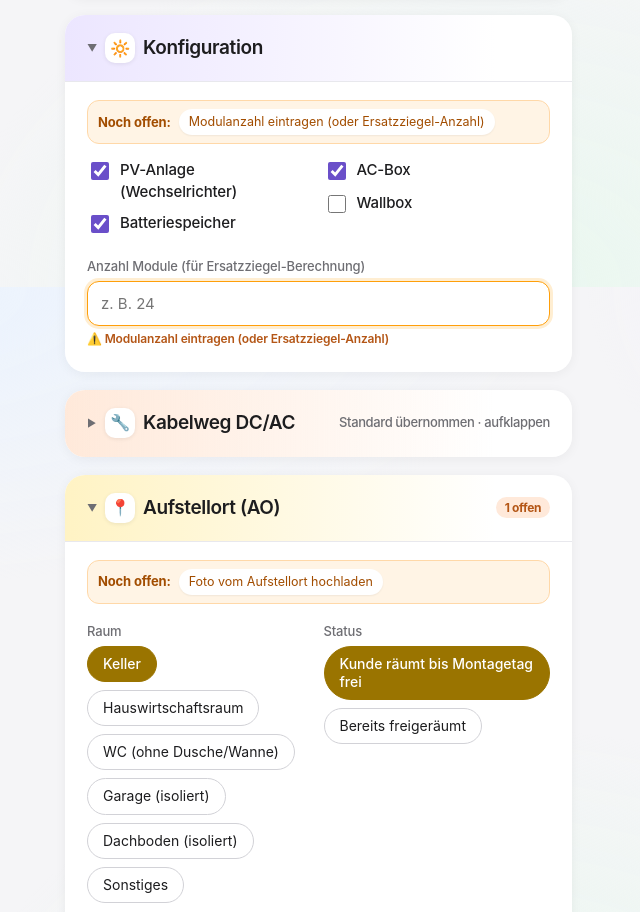
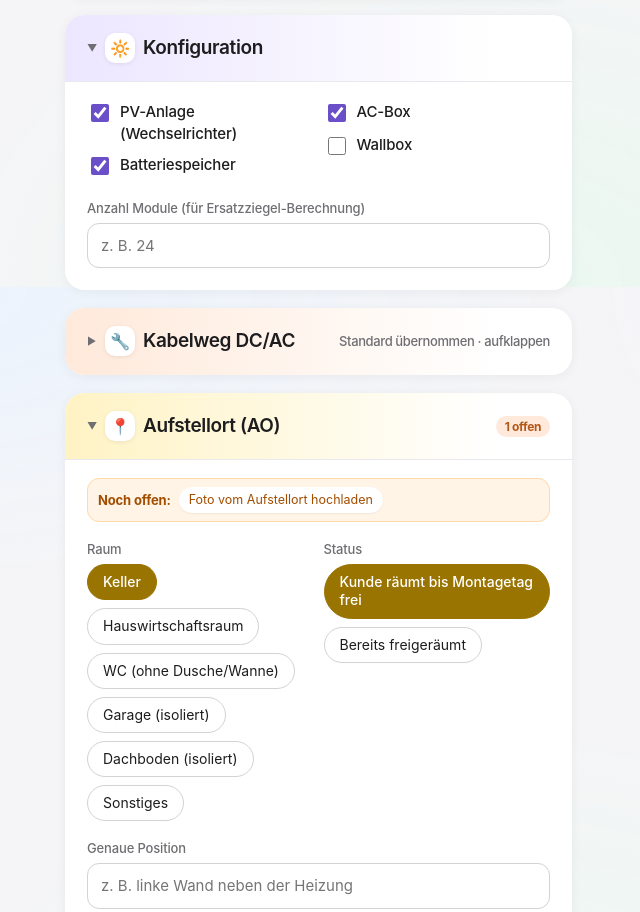
Before and after one commit to bbg-tools/onboarding, a plain HTML site: page index.html in a window 1280 px wide. Shown: the part 1313-2225 px from the top of the page, without its empty margins (153-793 px from the left). Drawn offline with Linux system fonts and the light colour scheme.

Commit message:
Hinweis Ersatzziegel im Dach-Abschnitt anzeigen, Fallback für alle offenen Punkte
Co-Authored-By: Claude Opus 5.5 <noreply@anthropic.com>
Claude-Session: https://claude.ai/code/session_014ox9ssLpvXXCz8rwdagpb1

```diff
--- a/index.html
+++ b/index.html
@@ -1208,7 +1208,7 @@ const NEED=[[/Kundenname/,'#kname','Nachname eintragen'],[/E-Mail des Kunden/,'#
   [/Repeater/,'#lanDetail','Router-Standort / Entfernung eintragen'],[/Foto vom Aufstellort/,'.photo[data-key=aufstellort]','Foto vom Aufstellort hochladen'],
   [/Ort des Zählerschranks/,'#zsOrt','Ort des Zählerschranks eintragen'],[/Platz für neuen/,'#zsNeuOrt','Platz für den neuen Zählerschrank eintragen'],
   [/Zählernummer/,'#znr','Zählernummer eintragen'],[/Erdarbeiten Wallbox/,'#wbT30','Grabentiefe auswählen'],
-  [/Foto vom Wallbox/,'.photo[data-key=wallbox]','Foto vom Wallbox-Montageort hochladen'],[/Ersatzziegel/,'#modanz','Modulanzahl eintragen (oder Ersatzziegel-Anzahl)'],
+  [/Foto vom Wallbox/,'.photo[data-key=wallbox]','Foto vom Wallbox-Montageort hochladen'],[/Ersatzziegel/,'#zanz','Anzahl Ersatzziegel eintragen – oder Modulanzahl unter „Konfiguration“, dann wird automatisch gerechnet'],
   [/Empfehlungslink/,'#reflink','Empfehlungslink eintragen']];
 function anchorOf(sel){
   let el=form.querySelector(sel);if(!el)return null;
@@ -1223,7 +1223,11 @@ function markNeeds(warns){
   warns.forEach(w=>{
     const m=NEED.find(([re])=>re.test(w));
     const el=m?anchorOf(m[1]):null;
-    if(!el||!el.offsetParent&&!el.closest('fieldset.collapsed'))return;
+    if(!el||!el.offsetParent&&!el.closest('fieldset.collapsed')){
+      const fs=fss.find(f=>f._wre&&f._wre.test(w));
+      if(fs){if(!perFs.has(fs))perFs.set(fs,[]);perFs.get(fs).push([m?m[2]:w,null]);}
+      return;
+    }
     el.classList.add('need');
     const hint=document.createElement('div');hint.className='need-hint';hint.textContent='⚠️ '+m[2];
     el.after(hint);
@@ -1233,7 +1237,8 @@ function markNeeds(warns){
     const box=document.createElement('div');box.className='sec-warns';
     box.innerHTML='<b>Noch offen:</b>';
     items.forEach(([t,el])=>{const a=document.createElement('button');a.type='button';a.textContent=t;
-      a.onclick=()=>{el.scrollIntoView({behavior:'smooth',block:'center'});const f=el.matches('input')?el:el.querySelector('input,.chip');setTimeout(()=>f&&f.focus({preventScroll:true}),350);};
+      if(!el){a.disabled=true;a.style.cursor='default';}
+      else a.onclick=()=>{el.scrollIntoView({behavior:'smooth',block:'center'});const f=el.matches('input')?el:el.querySelector('input,.chip');setTimeout(()=>f&&f.focus({preventScroll:true}),350);};
       box.appendChild(a);});
     fs.querySelector('.fs-body').prepend(box);
   });
```
